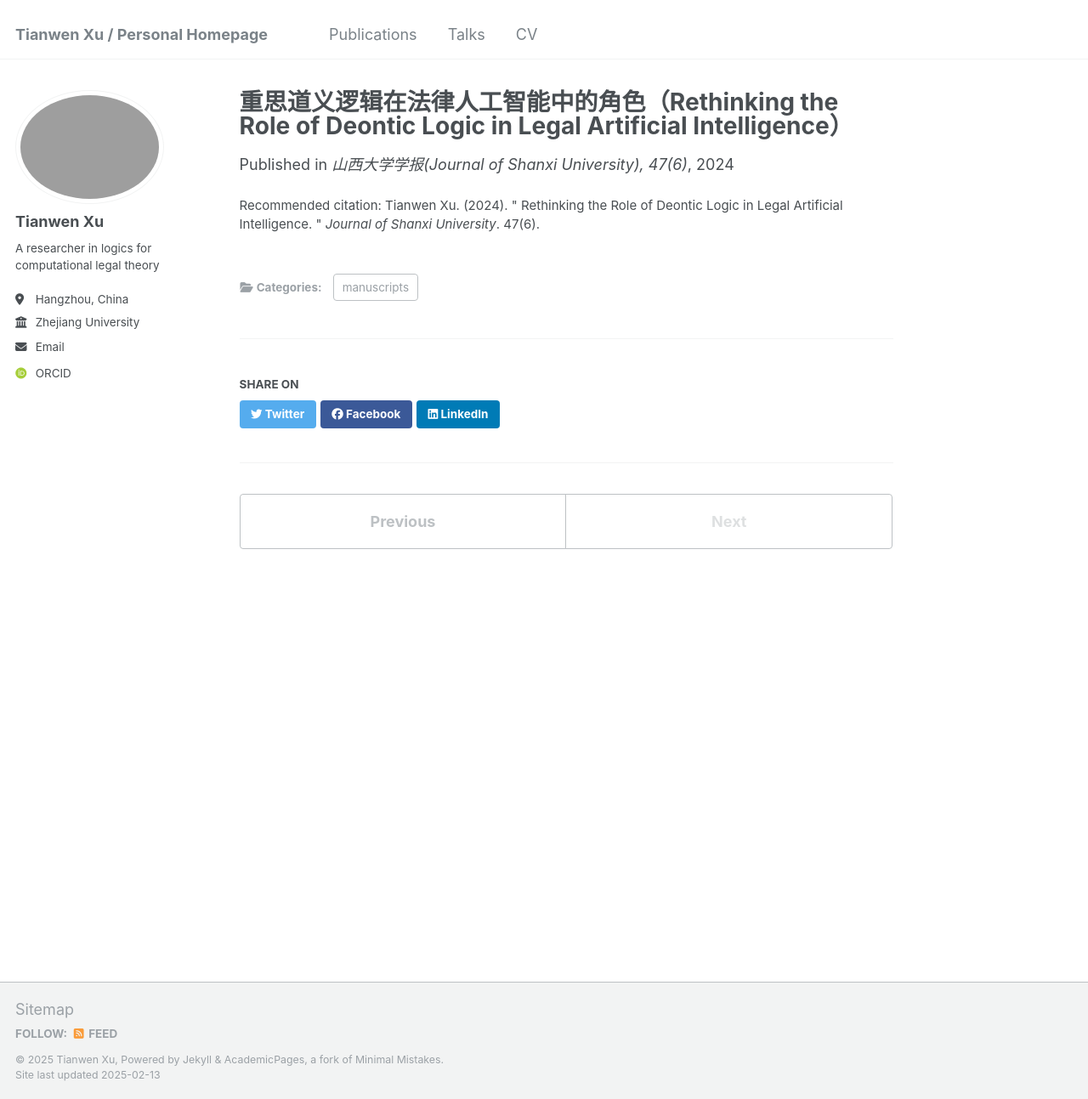
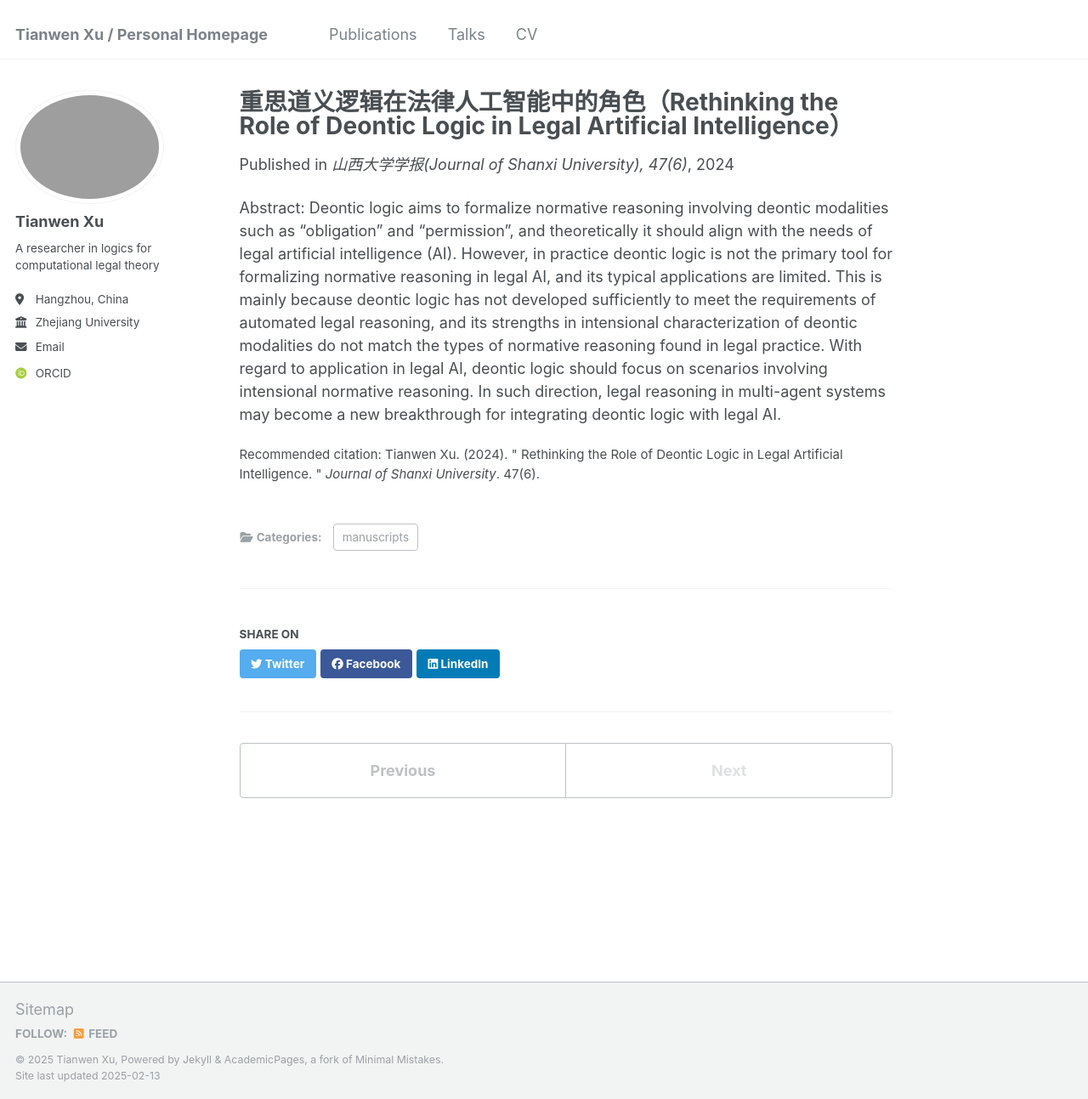
Before and after one commit to tianwenxu-lawlogic/tianwenxu-lawlogic.github.io, a Jekyll site: the page built from _publications/2024-11-15.md, in a window 1280 px wide and 1293 px high. Shown: the whole window at 85% size. Built offline with Jekyll 4.4.1, drawn with Linux system fonts in a browser that asks for light colours; some web fonts are replaced.

Commit message:
Update 2024-11-15.md

```diff
--- a/_publications/2024-11-15.md
+++ b/_publications/2024-11-15.md
@@ -3,10 +3,11 @@ title: "重思道义逻辑在法律人工智能中的角色（Rethinking the Rol
 collection: publications
 category: manuscripts
 #permalink: /publication/Modeling legal conflict resolution based on dynamic logic
-excerpt: 'This paper reviews the role of deontic logic in the field of AI and law.'
+excerpt: 'This paper reviews the role of deontic logic in the field of AI and law. This paper is in Chinese'
 date: 2024-11-15
 venue: '山西大学学报(Journal of Shanxi University), 47(6)'
 #slidesurl: 'http://academicpages.github.io/files/slides2.pdf'
 #paperurl: 'https://doi.org/10.1093/logcom/exaa054'
 citation: 'Tianwen Xu. (2024). &quot; Rethinking the Role of Deontic Logic in Legal Artificial Intelligence. &quot; <i>Journal of Shanxi University</i>. 47(6).'
 ---
+Abstract: Deontic logic aims to formalize normative reasoning involving deontic modalities such as "obligation" and "permission", and theoretically it should align with the needs of legal artificial intelligence (AI). However, in practice deontic logic is not the primary tool for formalizing normative reasoning in legal AI, and its typical applications are limited. This is mainly because deontic logic has not developed sufficiently to meet the requirements of automated legal reasoning, and its strengths in intensional characterization of deontic modalities do not match the types of normative reasoning found in legal practice. With regard to application in legal AI, deontic logic should focus on scenarios involving intensional normative reasoning. In such direction, legal reasoning in multi-agent systems may become a new breakthrough for integrating deontic logic with legal AI.
```
